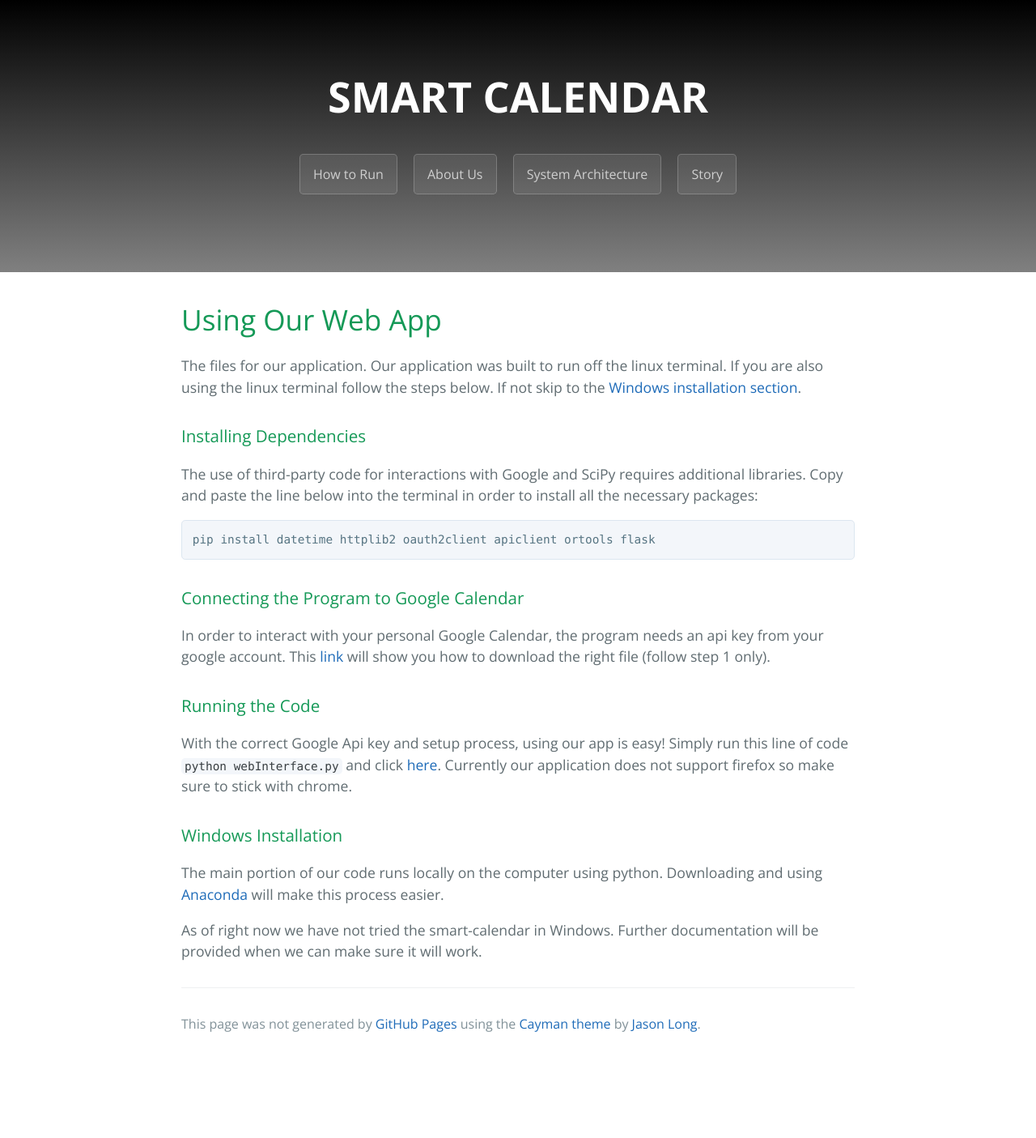
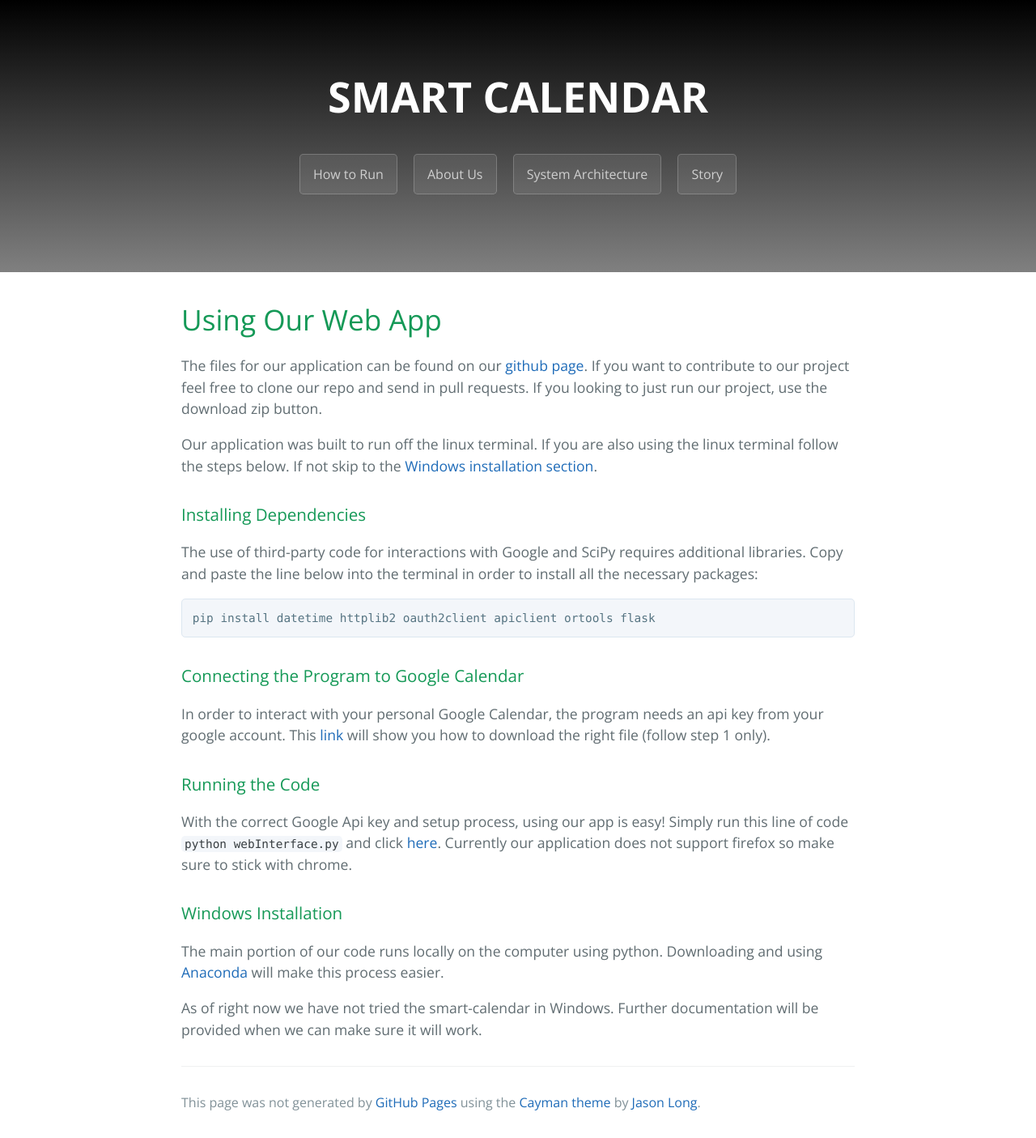
Before and after one commit to jsieving/smart-calendar, a Jekyll site: the page built from howto.md, in a window 1280 px wide. Shown: the whole page at 81% size. Built offline with Jekyll 4.4.1, drawn with Linux system fonts in a browser that asks for light colours; before the commit the page ends 1308 px from its top, so only the background shows below that.

Commit message:
Update howto.md
finished how to

```diff
--- a/howto.md
+++ b/howto.md
@@ -4,7 +4,8 @@ layout: template
 filename: howto
 ---
 # Using Our Web App
-The files for our application.
+The files for our application can be found on our [github page](https://github.com/jsieving/smart-calendar). If you want to contribute to our project feel free to clone our repo and send in pull requests. If you looking to just run our project, use the download zip button.
+
 Our application was built to run off the linux terminal. If you are also using the linux terminal follow the steps below. If not skip to the [Windows installation section](#contact_form).
 
 ### Installing Dependencies
```
